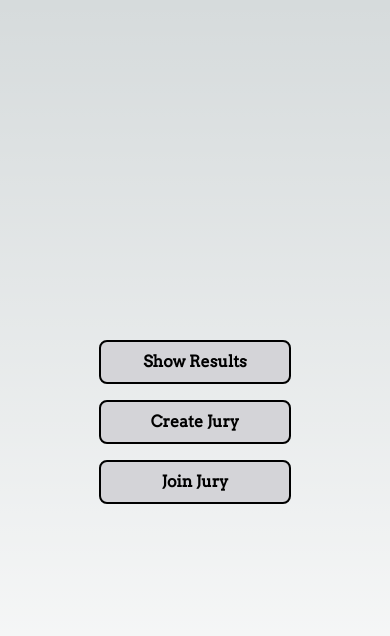
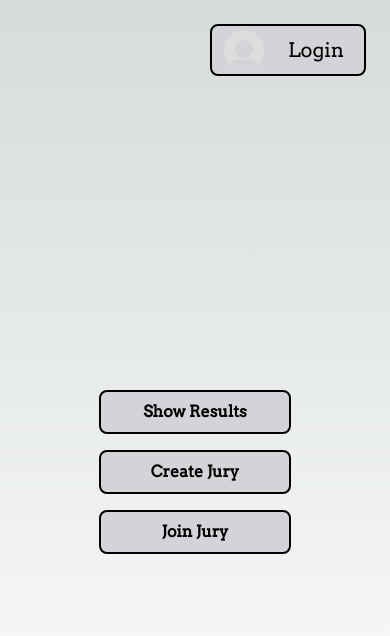
Before and after one commit to nilsfs7/fsmeet-frontend, a Next.js app: page / in a window 390 px wide. Shown: the top 636 px of the page. Built offline with nearby package versions, Linux system fonts and the light colour scheme; no server answers.

Commit message:
remove hidden on avatar

```diff
--- a/pages/index.tsx
+++ b/pages/index.tsx
@@ -8,7 +8,7 @@ const CreateJury: NextPage = () => {
     <>
       <div className="flex h-screen flex-col justify-center">
         {/* profile */}
-        <div className="hidden sm:block">
+        <div className="sm:block">
           <div className="m-6 flex justify-end">
             <Profile />
           </div>
```
